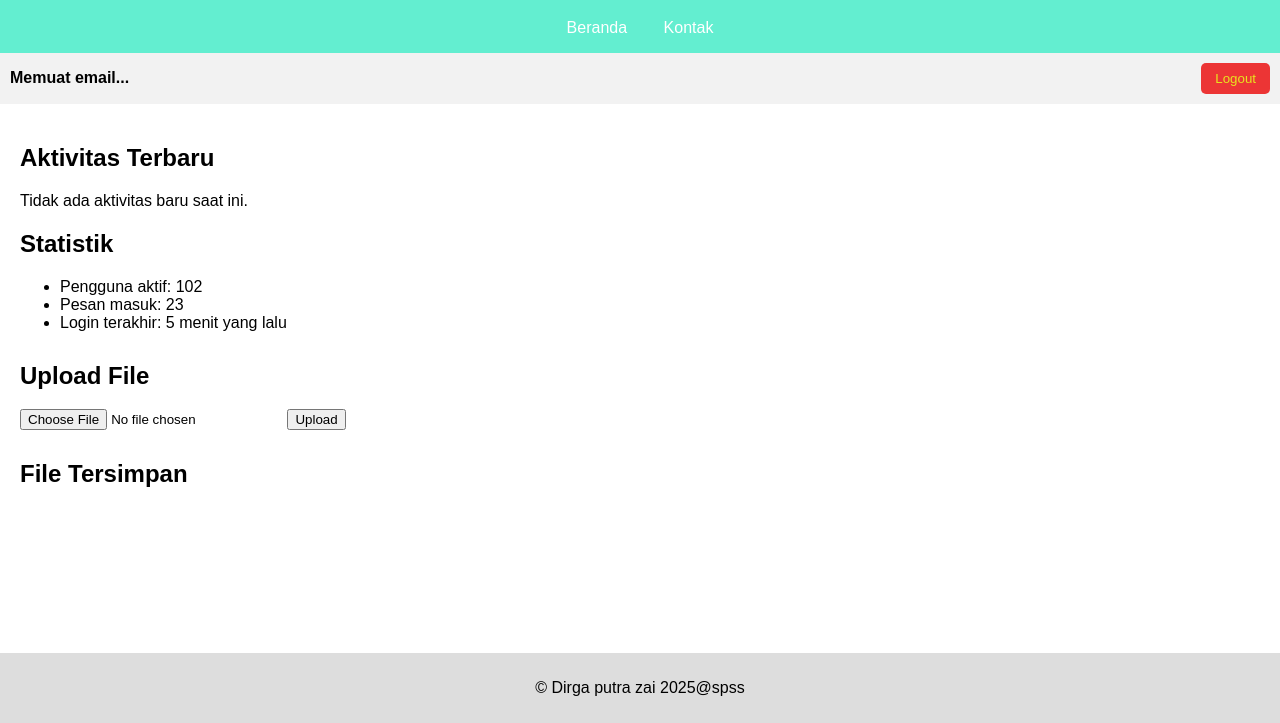
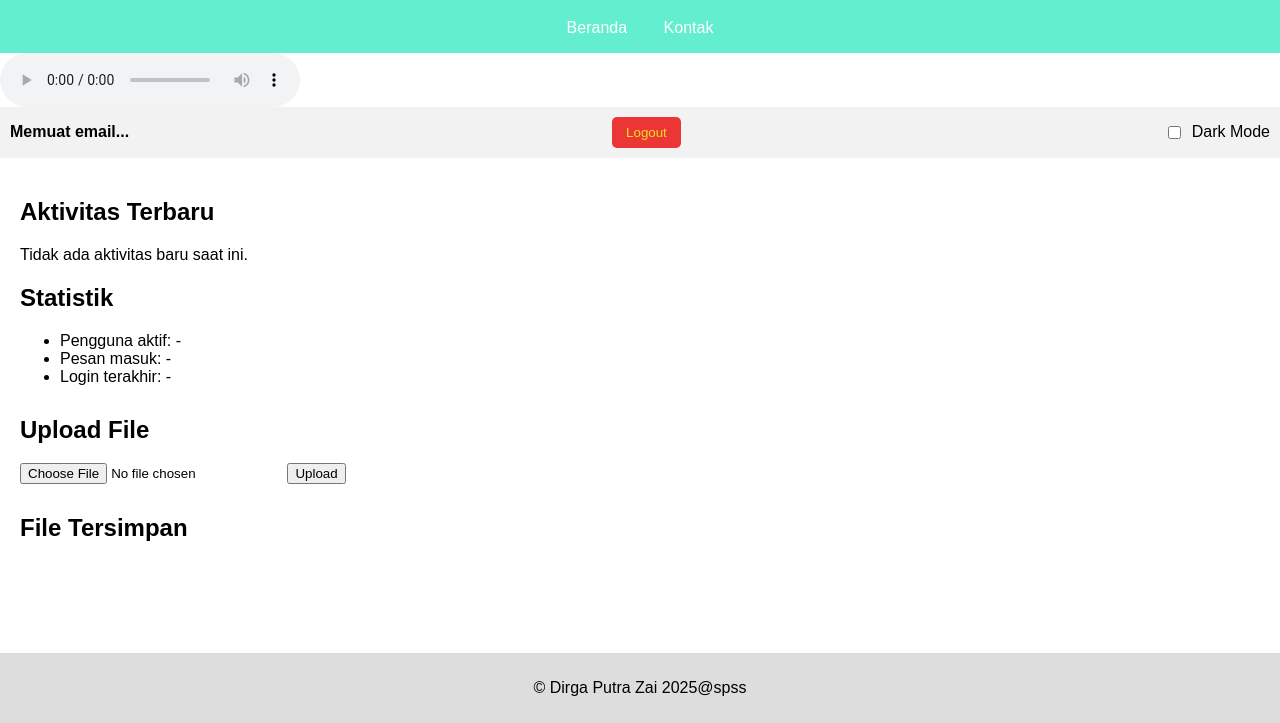
Before and after one commit to PERAK170895/PERAK170895, a website: page dashboard.html in a window 1280 px wide. Shown: the part 77-800 px from the top of the page. Drawn offline with nearby package versions, Linux system fonts and the light colour scheme.

Commit message:
Your commit message here

```diff
--- a/dashboard.html
+++ b/dashboard.html
@@ -1,9 +1,9 @@
 <!DOCTYPE html>
 <html lang="id">
 <head>
-    <meta charset="UTF-8">
+  <meta charset="UTF-8" />
   <title>Dashboard</title>
-    <link rel="stylesheet" href="styled.css">
+  <link rel="stylesheet" href="styled.css" />
 </head>
 <body>
   <header>
@@ -14,9 +14,21 @@
     </nav>
   </header>
 
+  <!-- Musik autoplay dengan kontrol -->
+  <audio controls autoplay>
+    <source src="musik.mp3" type="audio/mpeg">
+    Browser kamu tidak mendukung audio tag.
+  </audio>
+
   <div id="user-info">
     <span id="user-email">Memuat email...</span>
     <button id="logout-btn">Logout</button>
+
+    <!-- Dark Mode Toggle -->
+    <label style="display: flex; align-items: center; gap: 8px;">
+      <input type="checkbox" id="dark-mode-toggle" />
+      Dark Mode
+    </label>
   </div>
 
   <main>
@@ -28,14 +40,15 @@
     <section class="stats">
       <h2>Statistik</h2>
       <ul>
-                <li>Pengguna aktif: 102</li>
-                <li>Pesan masuk: 23</li>
-                <li>Login terakhir: 5 menit yang lalu</li>
+        <li>Pengguna aktif: -</li>
+        <li>Pesan masuk: -</li>
+        <li>Login terakhir: -</li>
       </ul>
     </section>
+
     <section class="upload-section">
       <h2>Upload File</h2>
-            <input type="file" id="file-input">
+      <input type="file" id="file-input" />
       <button id="upload-btn">Upload</button>
     </section>
 
@@ -43,14 +56,13 @@
       <h2>File Tersimpan</h2>
       <ul id="files-ul"></ul>
     </section>
-
   </main>
 
   <footer>
-        <p>&copy; Dirga putra zai 2025@spss </p>
+    <p>&copy; Dirga Putra Zai 2025@spss</p>
   </footer>
 
-    <!-- Load Supabase dan script.js -->
+  <!-- Supabase dan script.js -->
   <script src="https://cdn.jsdelivr.net/npm/@supabase/supabase-js@2"></script>
   <script src="scriptd.js"></script>
 </body>
```
Lines whose indentation alone changed are shown as unchanged.
